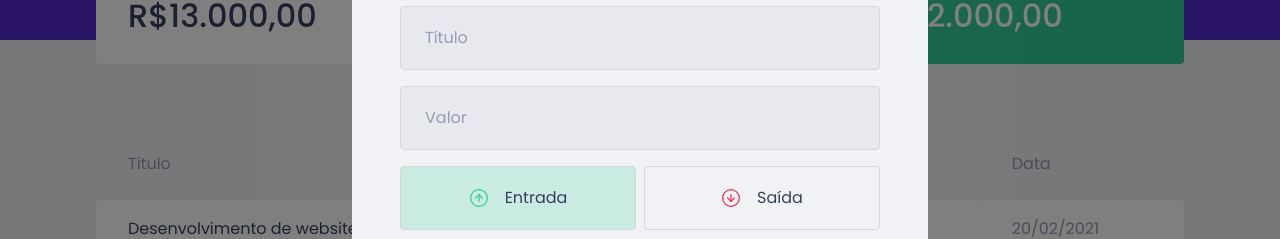
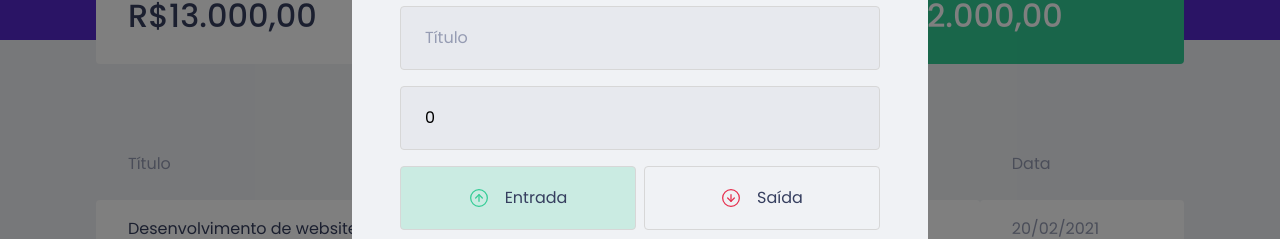
Before and after one commit to andreluizmicro/dtmoney, a React (Create React App) app: page / in a window 1280 px wide. Both pictures are taken after a click on the button "Nova transação". Shown: the part 232-471 px from the top of the page. Built offline with nearby package versions, Linux system fonts and the light colour scheme; no server answers; what miragejs would draw is missing.

Commit message:
Criado estados do do componente NewTransactionModal

```diff
--- a/src/components/NewTransactionModal/index.tsx
+++ b/src/components/NewTransactionModal/index.tsx
@@ -1,9 +1,9 @@
+import { FormEvent, useState } from "react";
 import Modal from "react-modal";
 import incomeImg from "../../assets/income.svg";
 import outcomeImg from "../../assets/outcome.svg";
 import closeImg from "../../assets/close.svg";
 import { Container, RadioBox, TransactionTypeContainer } from "./styles";
-import { useState } from "react";
 
 interface NewTransactionModalProps {
   isOpen: boolean;
@@ -14,7 +14,21 @@
   isOpen,
   onRequestClose,
 }: NewTransactionModalProps) {
+  const [title, setTitle] = useState("");
+  const [value, setValue] = useState(0);
+  const [category, setCategory] = useState("");
   const [type, setType] = useState("deposit");
+
+  function handleCreateNewTransaction(event: FormEvent) {
+    event.preventDefault();
+
+    console.log({
+      title,
+      value,
+      category,
+      type,
+    });
+  }
 
   return (
     <Modal
@@ -31,12 +45,21 @@
         <img src={closeImg} alt="Fechar modal" />
       </button>
 
-      <Container>
+      <Container onSubmit={handleCreateNewTransaction}>
         <h2>Cadastrar transação</h2>
 
-        <input placeholder="Título" />
+        <input
+          placeholder="Título"
+          value={title}
+          onChange={(event) => setTitle(event.target.value)}
+        />
 
-        <input type="number" placeholder="Valor" />
+        <input
+          type="number"
+          placeholder="Valor"
+          value={value}
+          onChange={(event) => setValue(Number(event.target.value))}
+        />
 
         <TransactionTypeContainer>
           <RadioBox
@@ -64,7 +87,11 @@
           </RadioBox>
         </TransactionTypeContainer>
 
-        <input placeholder="Categoria" />
+        <input
+          placeholder="Categoria"
+          value={category}
+          onChange={(event) => setCategory(event.target.value)}
+        />
 
         <button type="submit">Cadastrar</button>
       </Container>
```
